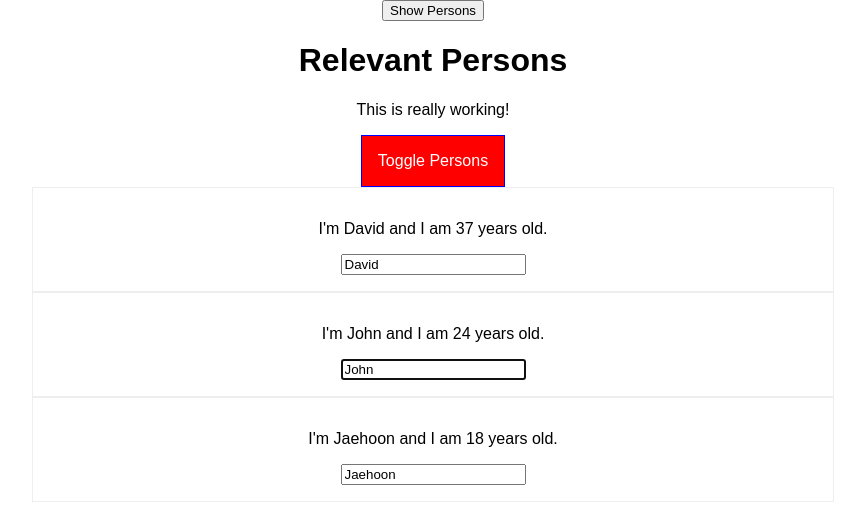
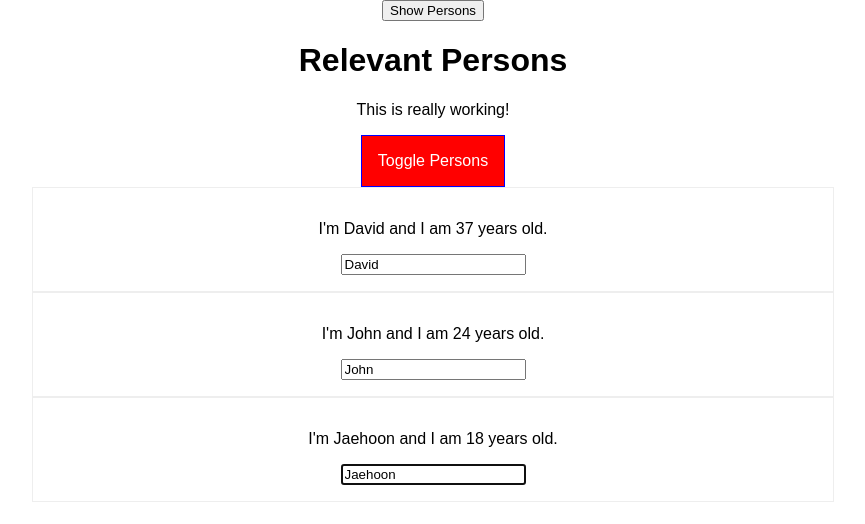
Before and after one commit to DavidLee8two7/Time-logging-app, a React app in the folder react_route/: page / in a window 1280 px wide. Both pictures are taken after a click on the button "Show Persons". Shown: the top 524 px of the page, without its empty margins (207-1072 px from the left). Built offline with nearby package versions, Linux system fonts and the light colour scheme.

Commit message:
More on the Ref API(React 16.3)

```diff
--- a/react_route/src/components/Persons/Person/Person.js
+++ b/react_route/src/components/Persons/Person/Person.js
@@ -9,6 +9,7 @@ class Person extends Component {
   constructor(props) {
     super(props);
     console.log("[Person.js] Inside Constructor", props);
+    this.inputElement = React.createRef();
   }
 
   componentWillMount() {
@@ -17,9 +18,13 @@ class Person extends Component {
 
   componentDidMount() {
     console.log("[Person.js] Inside componentDidMount()");
-    if (this.props.position === 1) {
-      this.inputElement.focus();
+    if (this.props.position === 0) {
+      this.inputElement.current.focus();
     }
+  }
+
+  focus() {
+    this.inputElement.current.focus();
   }
 
   render() {
@@ -32,9 +37,7 @@ class Person extends Component {
         </p>
         <p>{this.props.children}</p>
         <input
-          ref={inp => {
-            this.inputElement = inp;
-          }}
+          ref={this.inputElement}
           type="text"
           onChange={this.props.changed}
           value={this.props.name}
@@ -63,4 +66,6 @@ Person.propTypes = {
   chaged: PropTypes.func
 };
 
+// export default Person;
+
 export default withClass(Person, classes.person);
--- a/react_route/src/components/Persons/Persons.js
+++ b/react_route/src/components/Persons/Persons.js
@@ -6,6 +6,7 @@ class Persons extends PureComponent {
   constructor(props) {
     super(props);
     console.log("[Persons.js] Inside Constructor", props);
+    this.lastPersonRef = React.createRef();
   }
 
   componentWillMount() {
@@ -14,6 +15,7 @@ class Persons extends PureComponent {
 
   componentDidMount() {
     console.log("[Persons.js] Inside componentDidMount()");
+    this.lastPersonRef.current.focus();
   }
 
   componentWillReceiveProps(nextProps) {
@@ -58,6 +60,7 @@ class Persons extends PureComponent {
           name={person.name}
           position={index}
           age={person.age}
+          ref={this.lastPersonRef}
           key={person.id}
           changed={event => this.props.changed(event, person.id)}
         />
--- a/react_route/src/hoc/Aux.js
+++ b/react_route/src/hoc/Aux.js
@@ -1,5 +1,3 @@
-import React from "react";
-
 const aux = props => props.children;
 
 export default aux;
--- a/react_route/src/hoc/WithClass.js
+++ b/react_route/src/hoc/WithClass.js
@@ -16,15 +16,19 @@ import React, { Component } from "react";
 
 // Using it as function to create class component
 const withClass = (WrappedComponent, className) => {
-  return class extends Component {
+  const WithClass = class extends Component {
     render() {
       return (
         <div className={className}>
-          <WrappedComponent {...this.props} />
+          <WrappedComponent ref={this.props.forwardedRef} {...this.props} />
         </div>
       );
     }
   };
+
+  return React.forwardRef((props, ref) => {
+    return <WithClass {...props} forwardedRef={ref} />;
+  });
 };
 
 export default withClass;
```
